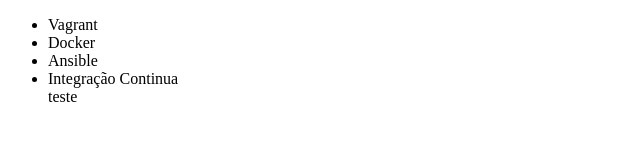
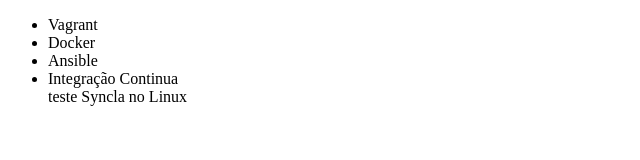
Before and after one commit to blastersanka/alura-git, a plain HTML site: page index.html in a window 1280 px wide. Shown: the whole page, without its empty margins (0-640 px from the left). Drawn offline with Linux system fonts and the light colour scheme.

Commit message:
add Syncla no Linux

```diff
--- a/index.html
+++ b/index.html
@@ -11,7 +11,7 @@
         <li>Ansible</li>
         <li>Integração Continua</li>
 
-        teste
+        teste Syncla no Linux
     </ul>
 </body>
 </html>
```
